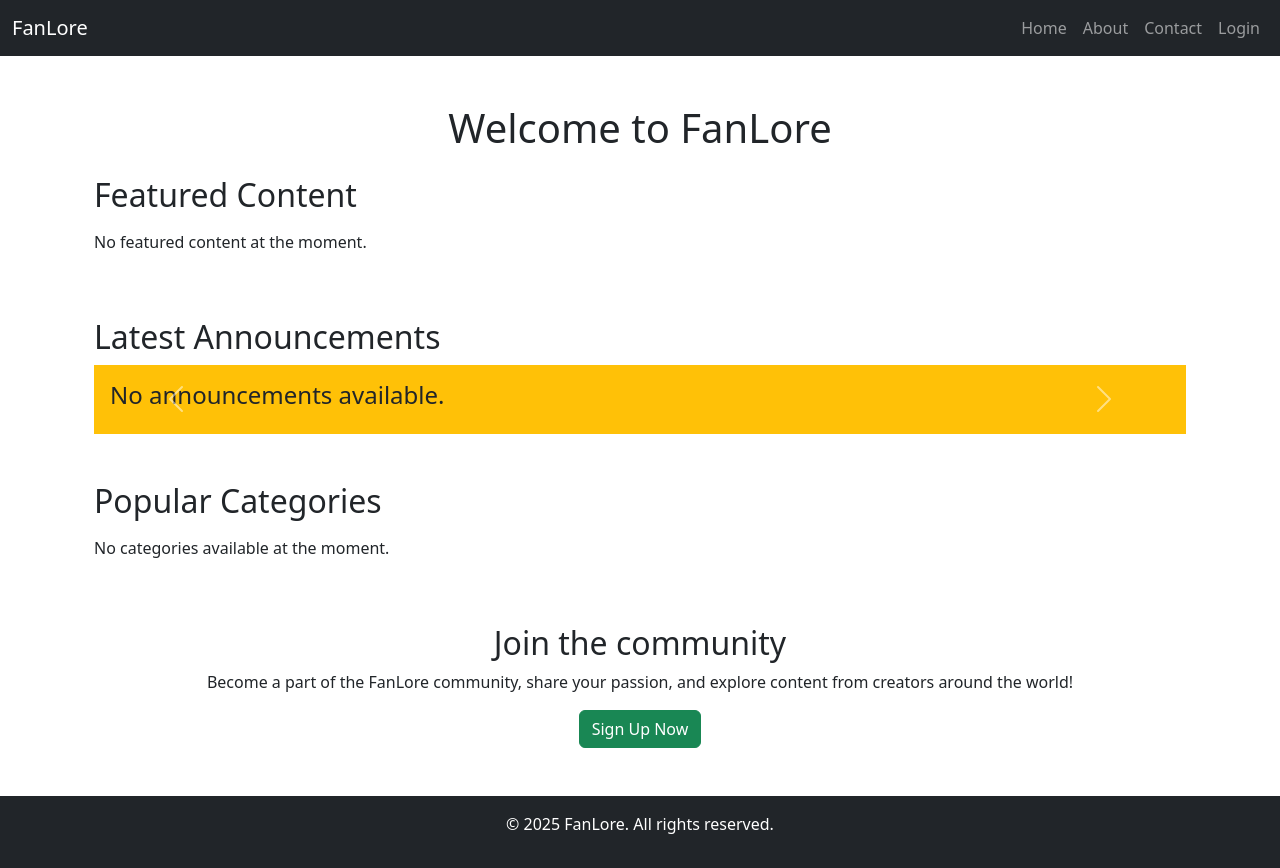
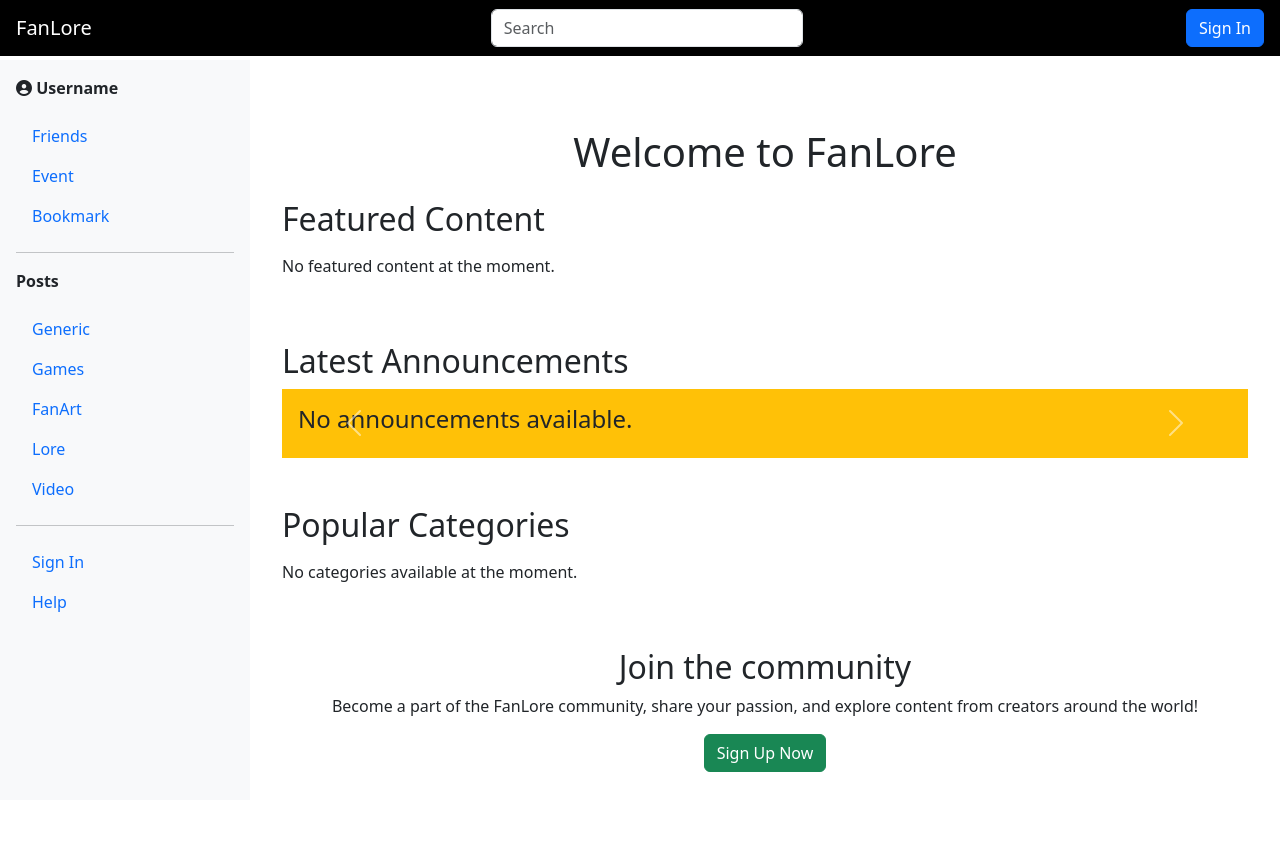
Before and after one commit to NewOsakA/Fanlore, a Django app: page / in a window 1280 px wide. After the commit the page ends 772 px from the top, so only its background shows below. Run offline with Django 4.2, Linux system fonts and the light colour scheme.

Commit message:
Apply base.htlm

```diff
--- a/fanlore/templates/base.html
+++ b/fanlore/templates/base.html
@@ -2,65 +2,100 @@
 <html lang="en">
 <head>
     <meta charset="UTF-8">
-    <meta name="viewport" content="width=device-width, initial-scale=1.0">
-    <title>{% block title %}FanLore{% endblock %}</title>
-    {% load static %}
-    <!-- Link to Bootstrap 5 (CSS and JS) -->
-    <link href="https://cdn.jsdelivr.net/npm/bootstrap@5.3.0-alpha1/dist/css/bootstrap.min.css" rel="stylesheet">
-    <script src="https://cdn.jsdelivr.net/npm/bootstrap@5.3.0-alpha1/dist/js/bootstrap.bundle.min.js"></script>
-    <!-- Optional: Add custom styles -->
-    <link rel="stylesheet" href="{% static 'css/styles.css' %}">
-    <!-- Optional: Add Google Fonts -->
-    <link href="https://fonts.googleapis.com/css2?family=Roboto:wght@400;500&display=swap" rel="stylesheet">
+    <meta name="viewport" content="width=device-width, initial-scale=1">
+    <title>FanLore</title>
+    <link href="https://cdn.jsdelivr.net/npm/bootstrap@5.3.0/dist/css/bootstrap.min.css" rel="stylesheet">
+    <script src="https://cdn.jsdelivr.net/npm/bootstrap@5.3.0/dist/js/bootstrap.bundle.min.js"></script>
+    <link rel="stylesheet" href="https://cdnjs.cloudflare.com/ajax/libs/font-awesome/6.5.1/css/all.min.css">
+    <style>
+        /* Fixed navbar at the top */
+        .navbar {
+            position: fixed;
+            top: 0;
+            left: 0;
+            right: 0;
+            width: 100%;
+            z-index: 1000;
+        }
+
+        /* Sidebar fixed on the left */
+        .sidebar {
+            position: fixed;
+            top: 60px; /* Below the navbar */
+            left: 0;
+            width: 250px;
+            height: calc(100vh - 60px); /* Full height minus navbar height */
+            overflow-y: auto; /* Scrollable sidebar content */
+        }
+
+        /* Main content area */
+        .main-content {
+            margin-left: 250px; /* Sidebar width */
+            margin-top: 60px; /* Navbar height */
+            height: calc(100vh - 60px); /* Full height minus navbar height */
+            overflow-y: auto; /* Make main content scrollable */
+            padding: 20px;
+        }
+    </style>
 </head>
 <body>
-    <!-- Navigation Bar -->
-    <nav class="navbar navbar-expand-lg navbar-dark bg-dark">
-        <div class="container-fluid">
-            <a class="navbar-brand" href="{% url 'home' %}">FanLore</a>
-            <button class="navbar-toggler" type="button" data-bs-toggle="collapse" data-bs-target="#navbarNav" aria-controls="navbarNav" aria-expanded="false" aria-label="Toggle navigation">
-                <span class="navbar-toggler-icon"></span>
-            </button>
-            <div class="collapse navbar-collapse" id="navbarNav">
-                <ul class="navbar-nav ms-auto">
-                    <li class="nav-item">
-                        <a class="nav-link" href="{% url 'home' %}">Home</a>
-                    </li>
-                    <li class="nav-item">
-                        <a class="nav-link" href="{% url 'home' %}">About</a>
-                    </li>
-                    <li class="nav-item">
-                        <a class="nav-link" href="{% url 'home' %}">Contact</a>
-                    </li>
+    <!-- Fixed Navbar -->
+    <nav class="navbar navbar-dark bg-black px-3">
+        <a class="navbar-brand text-white" href="#">FanLore</a>
+        <input class="form-control w-25" type="search" placeholder="Search">
         {% if user.is_authenticated %}
-                        <li class="nav-item">
-                            <a class="nav-link" href="{% url 'profile' %}">Profile</a>
-                        </li>
-                        <li class="nav-item">
-                            <a class="nav-link" href="{% url 'account_logout' %}">Logout</a>
-                        </li>
+            <button class="btn btn-light">Create Post</button>
         {% else %}
-                        <li class="nav-item">
-                            <a class="nav-link" href="{% url 'signin' %}">Login</a>
-                        </li>
+            <a href="signin" class="btn btn-primary">Sign In</a>
         {% endif %}
+    </nav>
+
+    <div class="d-flex">
+        <!-- Fixed Sidebar -->
+        <div class="bg-light p-3 sidebar">
+            <div class="mb-3">
+                {% if user.is_authenticated %}
+                    <a href="profile" class="text-dark text-decoration-none">
+                        <i class="fas fa-user-circle"></i> <strong>{{user.username}}</strong>
+                    </a>
+                {% else %}
+                    <a href="signin" class="text-dark text-decoration-none">
+                        <i class="fas fa-user-circle"></i> <strong>Username</strong>
+                    </a>
+                {% endif %}
+
+            </div>
+            <ul class="nav flex-column">
+                <li class="nav-item"><a class="nav-link" href="#">Friends</a></li>
+                <li class="nav-item"><a class="nav-link" href="#">Event</a></li>
+                <li class="nav-item"><a class="nav-link" href="#">Bookmark</a></li>
+            </ul>
+            <hr>
+            <p class="fw-bold">Posts</p>
+            <ul class="nav flex-column">
+                <li class="nav-item"><a class="nav-link" href="#">Generic</a></li>
+                <li class="nav-item"><a class="nav-link" href="#">Games</a></li>
+                <li class="nav-item"><a class="nav-link" href="#">FanArt</a></li>
+                <li class="nav-item"><a class="nav-link" href="#">Lore</a></li>
+                <li class="nav-item"><a class="nav-link" href="#">Video</a></li>
+            </ul>
+            <hr>
+            <!-- Bottom buttons -->
+            <ul class="nav flex-column mt-auto">
+                {% if user.is_authenticated %}
+                    <li class="nav-item"><a class="nav-link" href="signout">Sign Out</a></li>
+                {% else %}
+                    <li class="nav-item"><a class="nav-link" href="signin">Sign In</a></li>
+                {% endif %}
+                <li class="nav-item"><a class="nav-link" href="#">Help</a></li>
             </ul>
         </div>
-        </div>
-    </nav>
 
-    <!-- Main Content -->
-    <div class="container">
+        <!-- Main Content (Scrollable) -->
+        <div class="container main-content">
             {% block content %}
             {% endblock %}
         </div>
-
-    <!-- Footer -->
-    <footer class="bg-dark text-white text-center py-3 mt-5">
-        <p>&copy; 2025 FanLore. All rights reserved.</p>
-    </footer>
-
-    <!-- Optional: Add any custom scripts here -->
-    <script src="{% static 'js/custom.js' %}"></script>
+    </div>
 </body>
 </html>
--- a/fanlore/views/signup_view.py
+++ b/fanlore/views/signup_view.py
@@ -6,7 +6,7 @@ from ..forms.user_signup_form import SignUpForm
 
 class SignUpView(CreateView):
     form_class = SignUpForm
-    template_name = 'signup.html'
+    template_name = 'login/signup.html'
     success_url = reverse_lazy('login')
 
     def dispatch(self, request, *args, **kwargs):
```
Lines whose indentation alone changed are shown as unchanged.
